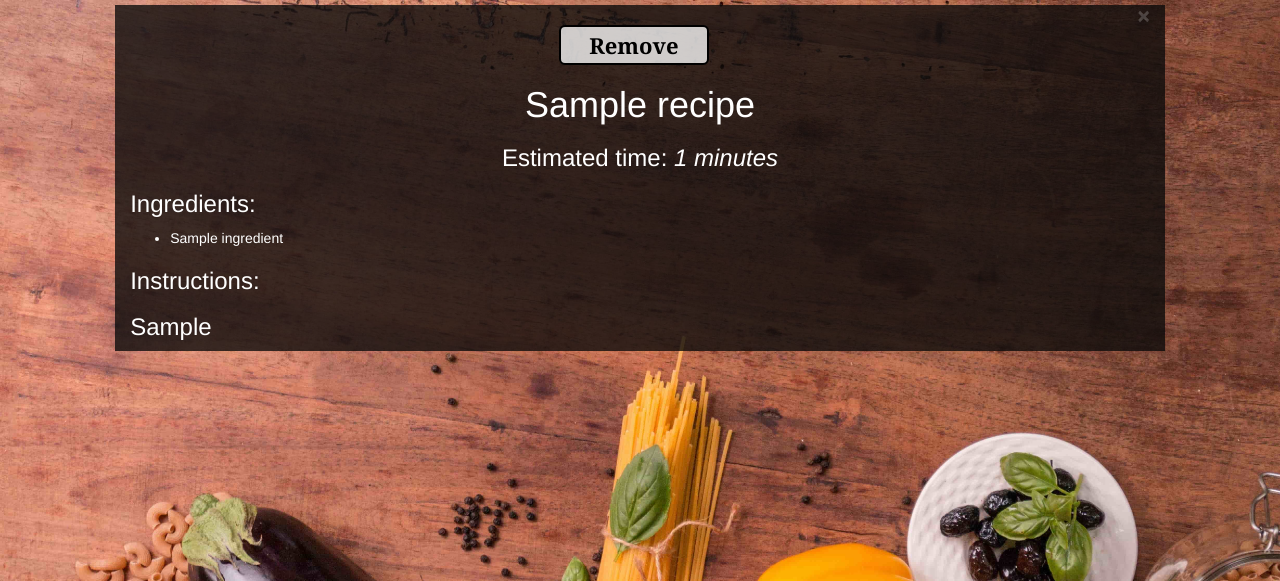
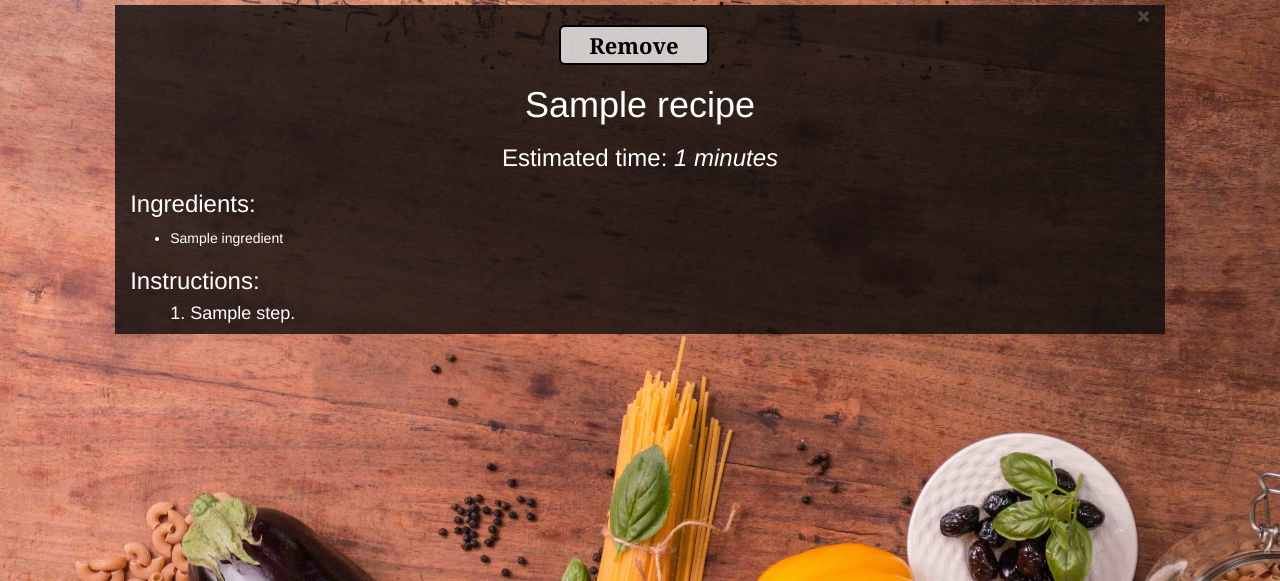
Before and after one commit to digitaljosh/meal-planner, a Flask app: template templates/recipe.html in a window 1280 px wide. Shown: the top 581 px of the page. Run offline with Flask 2, Linux system fonts and the light colour scheme; tables that the repository leaves empty hold one stand-in row (values such as "Sample post"); the template is opened without the code that fills it: values that come from a table or form of the project are taken from there, most other values are stand-ins (such as "Sample title", 1, 10 or a date in 2020); some libraries are stand-ins or nearby versions.

Commit message:
reformatted recipe instruction display

```diff
--- a/main.py
+++ b/main.py
@@ -16,7 +16,9 @@ from st_amts import make_shopping_list
 from week_functs import get_today_string, get_week_from_string
 
 
-
+# TODO: Right now the db lets integers in for instructions and removes them at the template
+# so every list of instructions can be numbered on template level. It would be better
+# to handle this at the commit level so no ints even pass into db instructions
 
 #calendar demo copied with adjusts from https://gist.github.com/Nikola-K/37e134c741127380f5d6
 
@@ -302,6 +304,7 @@ def recipe_instructions():
             recipe_ingredients.append(ingreds[i]['originalString'])
 
         recipe_instructs = json_data['instructions']
+
         recipe_time =  int(json_data['readyInMinutes'])
 
         '''
@@ -471,7 +474,21 @@ def display_modal_recipe():
     event_meal_id = event.meal
     recipe = Recipe.query.filter_by(id=event_meal_id).first()
 
-    return render_template('recipe.html', recipe=recipe, recipe_date=recipe_date, ingredients=recipe.clean_ingreds())
+    # remove step numbers if present since they are added in template view
+    instructions = re.sub("\d+\.", "", recipe.instructions)
+
+    # splits string at "." and casts it as list
+    instructions = instructions.split(".")
+
+    fresh_instructions = []
+    for step in instructions:
+        step = step.replace("(", "").replace(")", "")
+        fresh_instructions.append(step)
+
+    # removes empty strings in list
+    fresh_instructions = list(filter(None, fresh_instructions))
+
+    return render_template('recipe.html', recipe=recipe, instructions=fresh_instructions, recipe_date=recipe_date, ingredients=recipe.clean_ingreds())
 
 
 
@@ -482,7 +499,26 @@ def display_recipe(recipe_id):
     '''
     recipe = Recipe.query.filter_by(id=recipe_id).first()
     button_flag = True
-    return render_template('recipe.html', recipe=recipe, button_flag=button_flag, ingredients=recipe.clean_ingreds())
+
+    # remove step numbers if present since they are added in template view
+    instructions = re.sub("\d+\.", "", recipe.instructions)
+
+    print("INSTRUCTIONS BEFORE SPLIT('.')")
+    print(instructions)
+    # splits string at "." and casts it as list
+    instructions = instructions.split(".")
+    print("INSTRUCTIONS AFTER SPLIT('.')")
+    print(instructions)
+
+    fresh_instructions = []
+    for step in instructions:
+        step = step.replace("(", "").replace(")", "")
+        fresh_instructions.append(step)
+
+    # removes empty strings in list
+    fresh_instructions = list(filter(None, fresh_instructions))
+
+    return render_template('recipe.html', recipe=recipe, instructions=fresh_instructions, button_flag=button_flag, ingredients=recipe.clean_ingreds())
 
 
 @app.route("/recipe-index")
--- a/templates/full-calendar.html
+++ b/templates/full-calendar.html
@@ -358,7 +358,7 @@
 								for="inputPassword3" >Instructions</label>
 							<div class="col-sm-10">
 								<textarea name="instructions" type="text" class="form-control"
-									id="inputPassword3" placeholder="Instructions"></textarea>
+									id="inputPassword3" placeholder="Chop. Cook. Eat."></textarea>
 							</div>
 						</div>
 					<div class="form-group">
--- a/templates/recipe.html
+++ b/templates/recipe.html
@@ -107,8 +107,15 @@
 
     </ul>
     {% endfor %}
+
     <h3 class="recipe-text-responsive">Instructions:</h3>
-    <h3 id="recipe-instructions-responsive">{{ recipe.instructions }}</h3>
+    {% for step in instructions %}
+    <ul style="list-style-type:none">
+    <h4 id="recipe-instructions-responsive"><li>{{ loop.index }}. {{ step }}.</li></h4>
+    </ul>
+    {% endfor %}
+
+    <!--<h3 id="recipe-instructions-responsive">{{ recipe.instructions }}</h3>-->
 
 </div>
 
```
